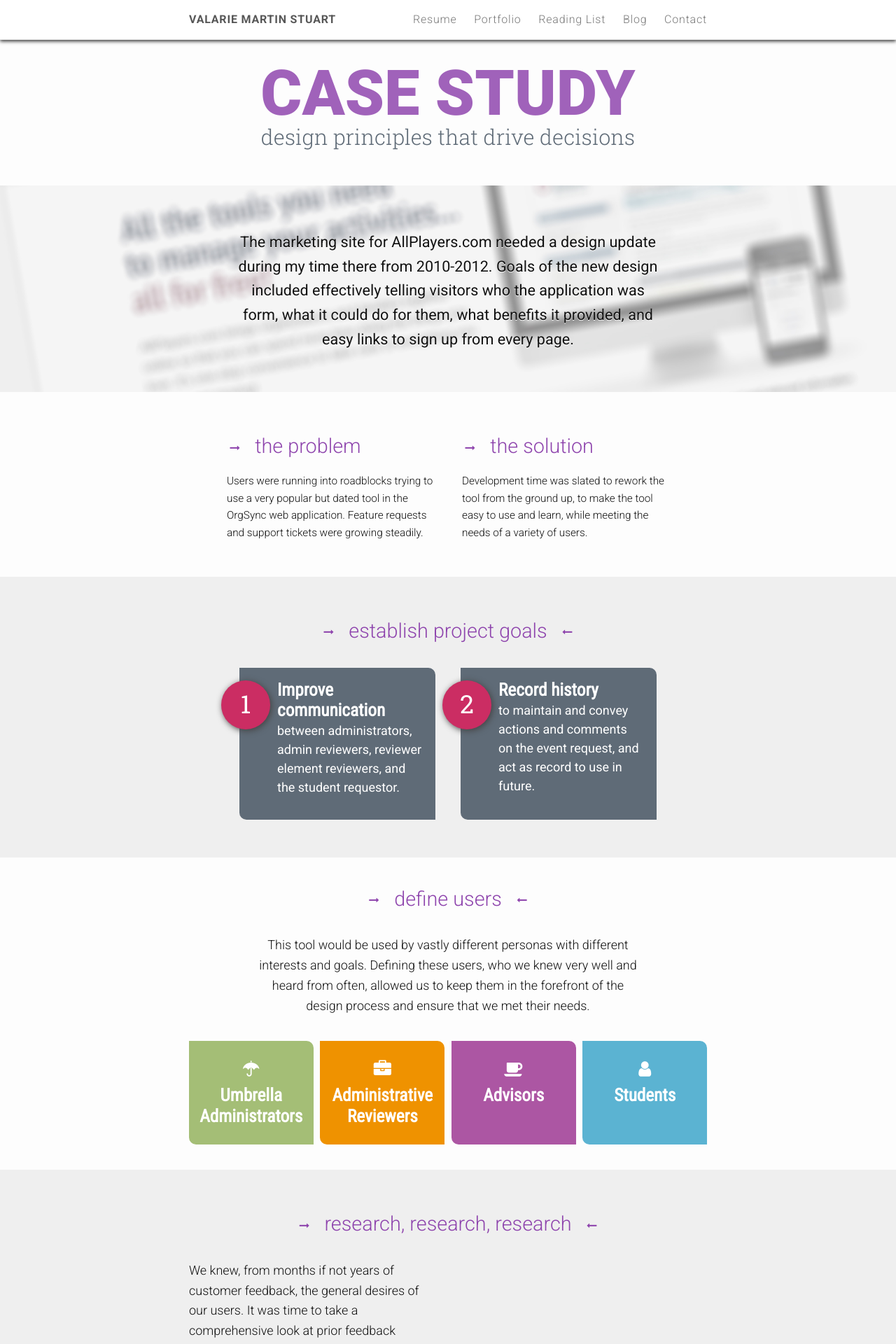
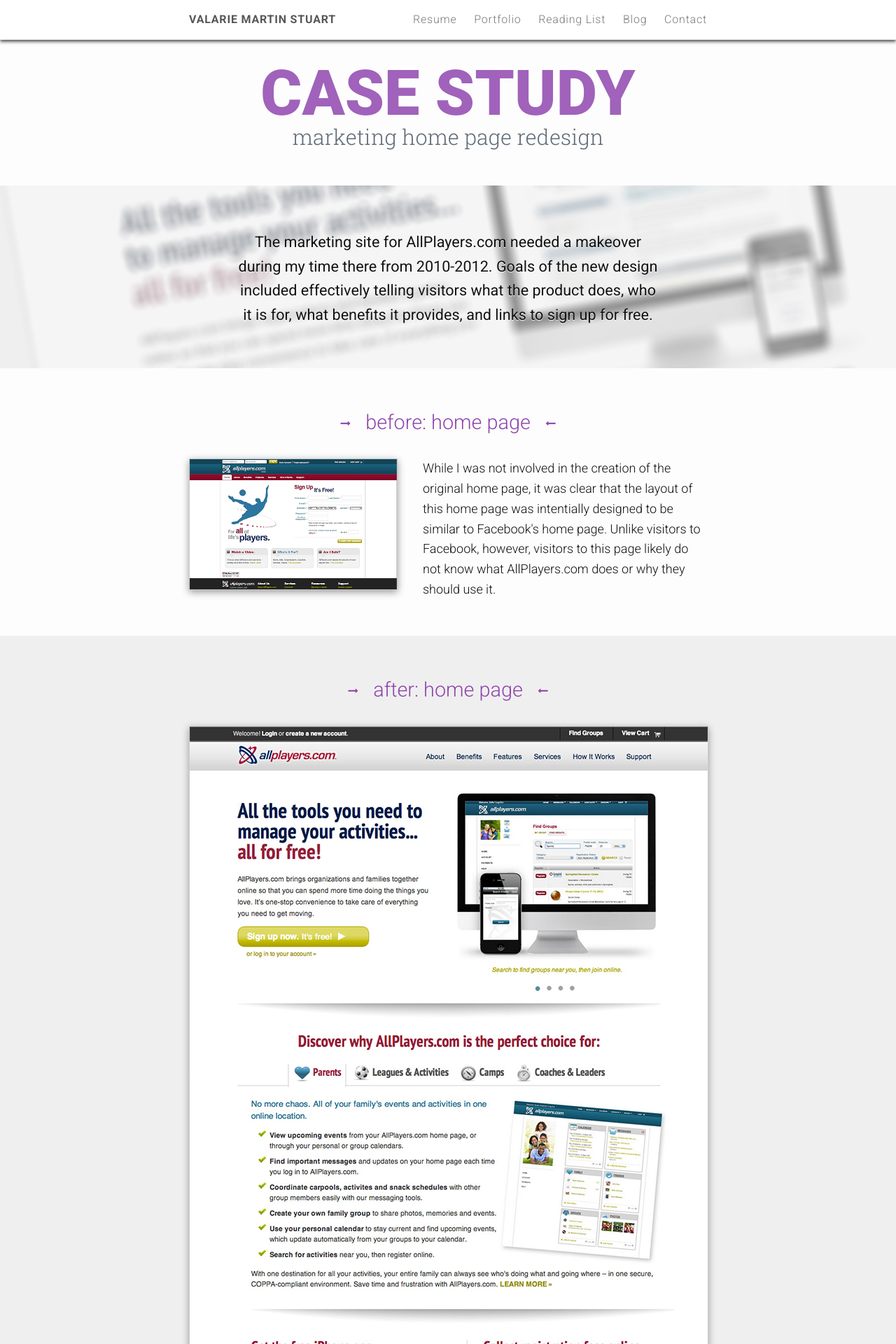
Before and after one commit to valariems/valariems.github.io, a Jekyll site: the page built from portfolio-marketing-design.html, in a window 1280 px wide. Shown: the top 1920 px of the page at 70% size. Built offline with Jekyll 4.4.1, drawn with Linux system fonts in a browser that asks for light colours; nearby versions of some CDN libraries; some of the changed text lies outside the part shown.

Commit message:
Portfolio page for marketing design.

```diff
--- a/_includes/head.html
+++ b/_includes/head.html
@@ -13,7 +13,7 @@
   <link rel="alternate" type="application/rss+xml" title="{{ site.title }}" href="{{ "/feed.xml" | prepend: site.baseurl | prepend: site.url }}">
 
   <link href='https://fonts.googleapis.com/css?family=Roboto:400,700,900,300|Roboto+Slab:100,300,400,700' rel='stylesheet' type='text/css'>
-  <link href='https://fonts.googleapis.com/css?family=Roboto+Condensed:400, 700' rel='stylesheet' type='text/css'>
+  <link href='https://fonts.googleapis.com/css?family=Roboto+Condensed: 300, 400, 700' rel='stylesheet' type='text/css'>
   <link rel="stylesheet" href="https://maxcdn.bootstrapcdn.com/font-awesome/4.5.0/css/font-awesome.min.css">
 
   <script>
--- a/css/custom.scss
+++ b/css/custom.scss
@@ -34,6 +34,22 @@
 /////////////////////////
 // general
 /////////////////////////
+
+.clearfix {
+  clear: both;
+}
+
+.text-left {
+  text-align: left;
+}
+
+.text-center {
+  text-align: center;
+}
+
+.text-right {
+  text-align: right;
+}
 
 h2 {
   line-height: 1.3;
@@ -462,6 +478,34 @@
     margin-left: 4em;
     margin-right: 4em;
   }
+  .col-marketing {
+    &:nth-of-type(1) {
+      width: 40%;
+      padding-right: 1em;
+    }
+    &:nth-of-type(2) {
+      width: 60%;
+    }
+    img {
+      border: 1px solid #ccc;
+    }
+    p, ul {
+      font-size: .9em;
+    }
+  }
+}
+
+.callout {
+  color: #999;
+  font-family: 'Roboto Condensed', sans-serif;
+  font-size: 1.4em;
+  font-weight: 300;
+  line-height: 1.2;
+  margin: 1em 3em;
+}
+
+.indented {
+  margin: 0 4em;
 }
 
 .before {
@@ -473,6 +517,11 @@
   float: left;
   margin-right: 2em;
   width: 40%;
+  &.marketing {
+    -ms-transform: rotate(0); /* IE 9 */
+    -webkit-transform: rotate(0); /* Chrome, Safari, Opera */
+    transform: rotate(0);
+  }
 }
 
 .final {
--- a/portfolio-marketing-design.html
+++ b/portfolio-marketing-design.html
@@ -4,33 +4,24 @@
 
 <section>
   <h1 class="case-study marketing">Case Study</h1>
-  <h2 class="case-study">design principles that drive decisions</h2>
+  <h2 class="case-study">Marketing home page redesign</h2>
 </section>
 
 <section class="marketing-blur-bkg">
   <div class="wrapper">
-    <p>The marketing site for AllPlayers.com needed a design update during my time there from 2010-2012. Goals of the new design included effectively telling visitors who the application was form, what it could do for them, what benefits it provided, and easy links to sign up from every page.</p>
+    <p>The marketing site for AllPlayers.com needed a makeover during my time there from 2010-2012. Goals of the new design included effectively telling visitors what the product does, who it is for, what benefits it provides, and links to sign up for free.</p>
   </div>
 </section>
 
 <section>
   <div class="wrapper">
-    <div class="three-col">
-      <div class="col col-two">
-        <h3 class="case-study marketing text-left">
-          <i class="fa fa-long-arrow-right"></i>
-          The problem
-        </h3>
-        <p>Users were running into roadblocks trying to use a very popular but dated tool in the OrgSync web application. Feature requests and support tickets were growing steadily.</p>
-      </div>
-      <div class="col col-two">
-        <h3 class="case-study marketing text-left">
-          <i class="fa fa-long-arrow-right"></i>
-          The solution
-        </h3>
-        <p>Development time was slated to rework the tool from the ground up, to make the tool easy to use and learn, while meeting the needs of a variety of users.</p>
-      </div>
-    </div>
+    <h3 class="case-study marketing">
+        <i class="fa fa-long-arrow-right"></i>
+        Before: Home page
+        <i class="fa fa-long-arrow-left"></i>
+    </h3>
+    <img src="/assets/images/portfolio/allplayers-before-home.png" alt="Before: AllPlayers.com home page" class="before marketing">
+    <p>While I was not involved in the creation of the original home page, it was clear that the layout of this home page was intentially designed to be similar to Facebook's home page. Unlike visitors to Facebook, however, visitors to this page likely do not know what AllPlayers.com does or why they should use it.<p>
   </div>
 </section>
 
@@ -38,20 +29,10 @@
   <div class="wrapper">
     <h3 class="case-study marketing">
       <i class="fa fa-long-arrow-right"></i>
-      Establish project goals
+      After: Home page
       <i class="fa fa-long-arrow-left"></i>
     </h3>
-    <div class="three-col">
-      <div class="goal one">
-        <div class="number">1</div>
-        <p><span>Improve communication</span><br>
-        between administrators, admin reviewers, reviewer element reviewers, and the student requestor.</p>
-      </div>
-      <div class="goal two">
-        <div class="number">2</div>
-        <p><span>Record history</span><br>
-        to maintain and convey actions and comments on the event request, and act as record to use in future.</p>
-      </div>
+    <img src="/assets/images/portfolio/allplayers-home-full-length.jpg" alt="After: AllPlayers.com home page" class="final">
     </div>
   </div>
 </section>
@@ -60,50 +41,39 @@
   <div class="wrapper">
     <h3 class="case-study marketing">
       <i class="fa fa-long-arrow-right"></i>
-      Define users
+      Purposeful design decisions
       <i class="fa fa-long-arrow-left"></i>
     </h3>
-    <p class="case-study-centered">This tool would be used by vastly different personas with different interests and goals. Defining these users, who we knew very well and heard from often, allowed us to keep them in the forefront of the design process and ensure that we met their needs.</p>
+    <p class="callout text-left">
+      My background in graphic design enables me to follow design principles that I often see overlooked in today's websites and applications.
+    </p>
+    <p class="indented">
+      While CSS frameworks like Bootstrap and Foundation are valuable bases for site and application design, they don't (and can't) take basic design concepts into account. Using line lengths to keep text blocks readable, or designing type to help the reader scan a page for important ideas, or implementing white space effectively, are a designer's responsibility.
+    </p>
+  </div>
+  <br><br><br><br><br><br>
+  <div class="wrapper">
     <div class="three-col">
-      <div class="user umbrella">
-        <div><i class="fa fa-umbrella"></i></div>
-        <div>Umbrella Administrators</div>
+      <div class="col-marketing">
+        <img src="/assets/images/portfolio/breakdown-1.png" alt="Before: AllPlayers.com home page" class="marketing">
       </div>
-      <div class="user reviewer">
-        <div><i class="fa fa-briefcase"></i></div>
-        <div>Administrative Reviewers</div>
-      </div>
-      <div class="user advisor">
-        <div><i class="fa fa-coffee"></i></div>
-        <div>Advisors</div>
-      </div>
-      <div class="user student">
-        <div><i class="fa fa-user"></i></div>
-        <div>Students</div>
+
+      <div class="col-marketing">
+        <p>
+          <strong>Font choices</strong><br>
+          The PT Sans font family was chosen for headlines for a number of reasons:
+        </p>
+        <ul>
+          <li>Several weight and width options were available.</li>
+          <li>A condensed font is a great choice for headlines thanks to its space-saving capabilities.</li>
+          <li>The tall x-height feels friendly.</li>
+          <li>The font plays nicely with the sans serif Helvetica body font.</li>
+        </ul>
       </div>
     </div>
   </div>
+  <div class="wrapper">
+    <p class="callout">
+      Bold font weights were thoughtfully applied to allow users to scan the text find what was important to them.
+    </p>
 </section>
-
-<section class="case-study-bkg">
-  <div class="wrapper">
-    <h3 class="case-study marketing">
-      <i class="fa fa-long-arrow-right"></i>
-      Research, research, research
-      <i class="fa fa-long-arrow-left"></i>
-    </h3>
-    <p style="width: 45%;">
-      We knew, from months if not years of customer feedback, the general desires of our users. It was time to take a comprehensive look at prior feedback from support tickets and idea board requests, and expand on it through customer interviews, heuristic evaluations, and data research. The result was a comprehensive list of over 50 wants and needs that the new tool needed to achieve for a successful redesign.
-    </p>
-  </div>
-</section>
-
-<section>
-  <div class="wrapper">
-    <h3 class="case-study marketing">
-      <i class="fa fa-long-arrow-right"></i>
-      User stories and flows
-      <i class="fa fa-long-arrow-left"></i>
-    </h3>
-  </div>
-</section>
```
Also changed, not shown: assets/images/portfolio/allplayers-before-home.png (added), assets/images/portfolio/allplayers-home-full-length.jpg (added), assets/images/portfolio/breakdown-1.png (added).
